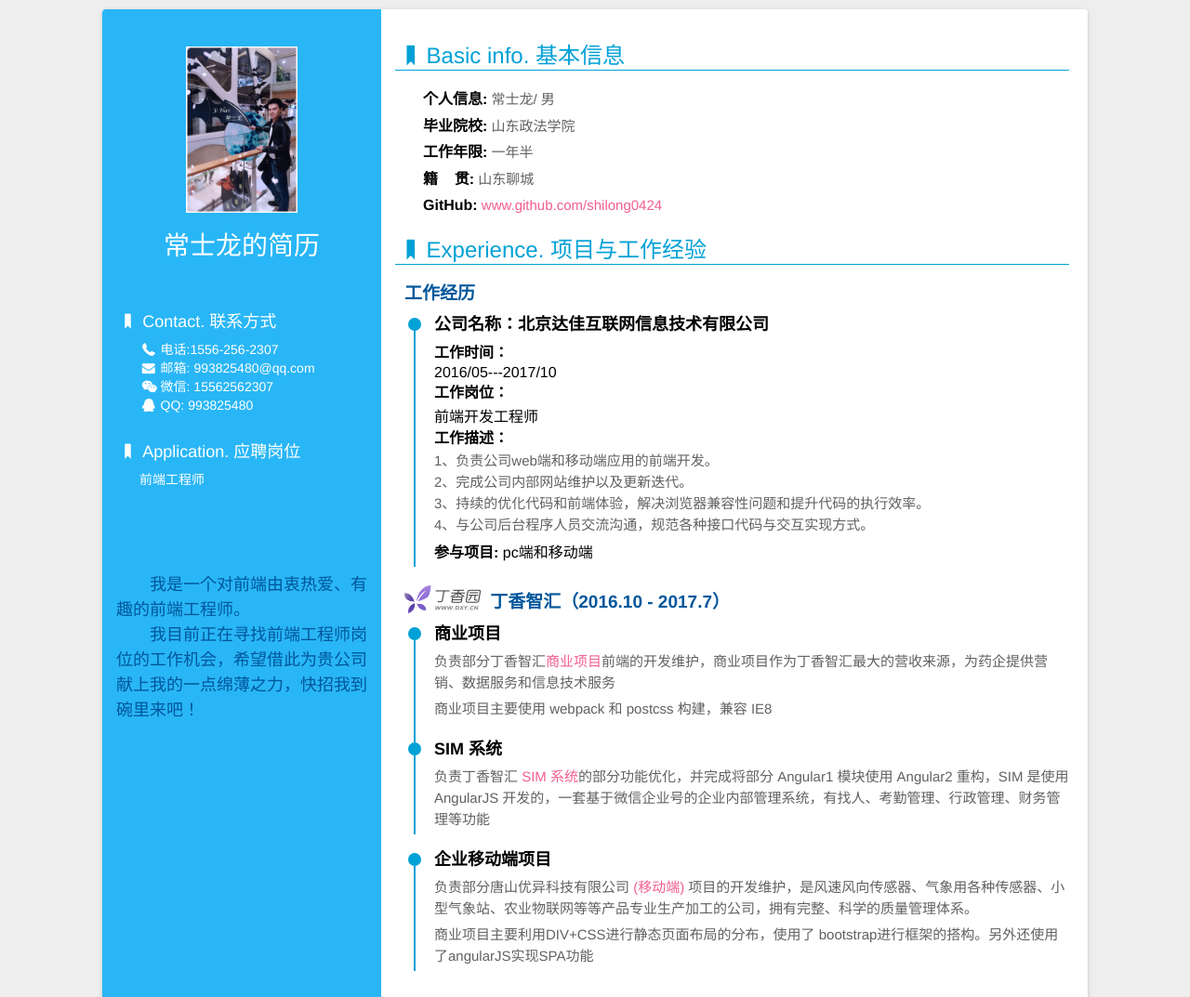
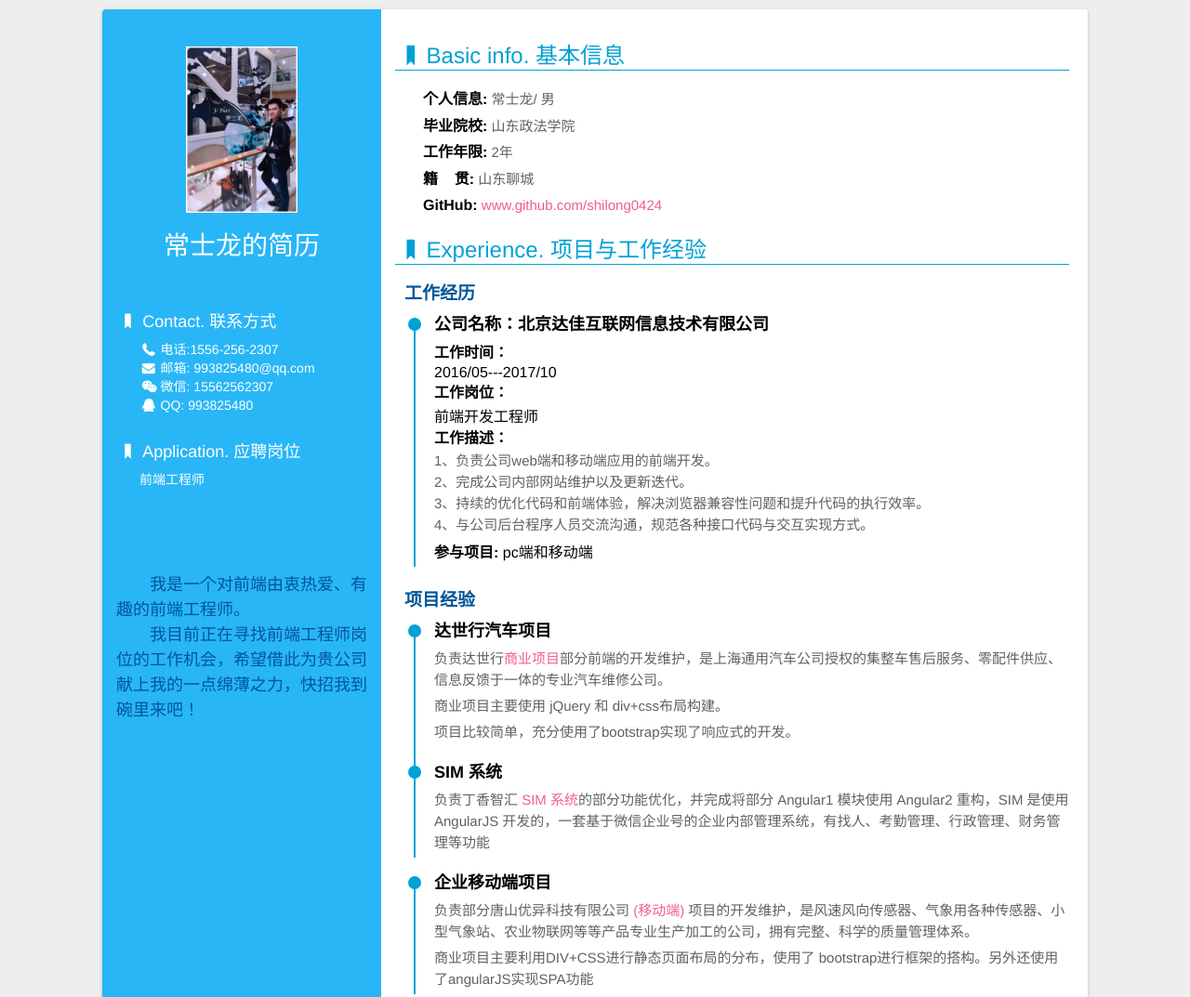
Before and after one commit to shilong0424/myCV, a website: page index.html in a window 1280 px wide. Shown: the top 1073 px of the page at 93% size. Drawn offline with Linux system fonts and the light colour scheme; some packages are replaced by stand-ins of ours; a script that the page names is missing.

Commit message:
修改项目

```diff
--- a/index.html
+++ b/index.html
@@ -42,7 +42,7 @@
                     <dt><i class="icon-bookmark"></i>Basic info. 基本信息</dt>
                     <dd><strong>个人信息:</strong> <span>常士龙/ 男</span></dd>
                     <dd><strong>毕业院校:</strong> <span>山东政法学院</span></dd>
-                    <dd><strong>工作年限:</strong> <span>一年半</span></dd>
+                    <dd><strong>工作年限:</strong> <span>2年</span></dd>
                     <dd><strong>籍&nbsp;&nbsp;&nbsp;&nbsp;贯:</strong> <span>山东聊城</span></dd>
                     <dd><strong>GitHub:</strong> <a href="https://github.com/shilong0424" target="_blank">www.github.com/shilong0424</a></dd>
                 </li>
@@ -66,13 +66,14 @@
                         </li>
                     </ul>
 
-                    <h3><img src="img/resume-dxy.png" data-action="zoom"><span>丁香智汇（2016.10 - 2017.7）</span></h3>
+                    <h3><span>项目经验</span></h3>
                     <ul class="exp">
                         <li>
                             <div class="circle"></div>
-                            <h4>商业项目</h4>
-                            <p>负责部分丁香智汇<a href="http://www.dxy.cn/college/" target="_blank">商业项目</a>前端的开发维护，商业项目作为丁香智汇最大的营收来源，为药企提供营销、数据服务和信息技术服务</p>
-                            <p>商业项目主要使用 webpack 和 postcss 构建，兼容 IE8</p>
+                            <h4>达世行汽车项目</h4>
+                            <p>负责达世行<a href="http://buick.dshauto.com.cn/" target="_blank">商业项目</a>部分前端的开发维护，是上海通用汽车公司授权的集整车售后服务、零配件供应、信息反馈于一体的专业汽车维修公司。</p>
+                            <p>商业项目主要使用 jQuery 和 div+css布局构建。</p>
+                            <p>项目比较简单，充分使用了bootstrap实现了响应式的开发。</p>
                         </li>
                         <li>
                             <div class="circle"></div>
```
